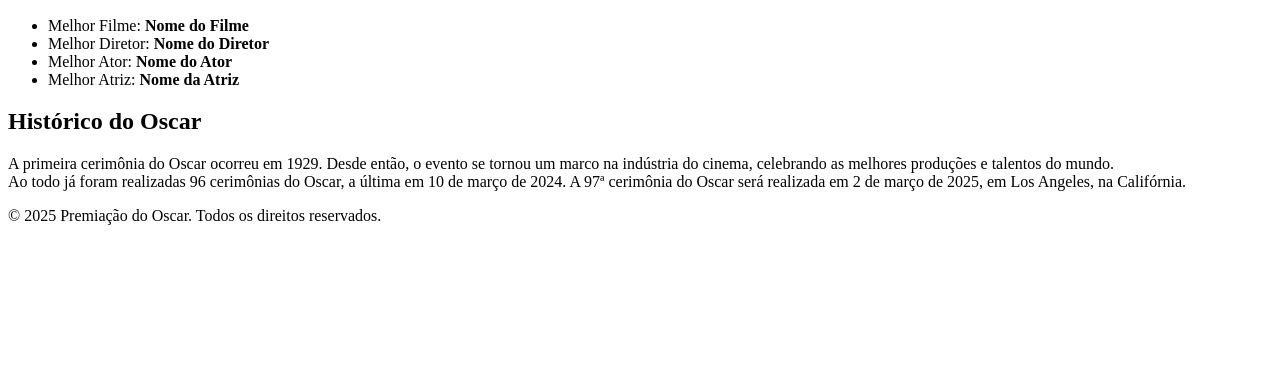
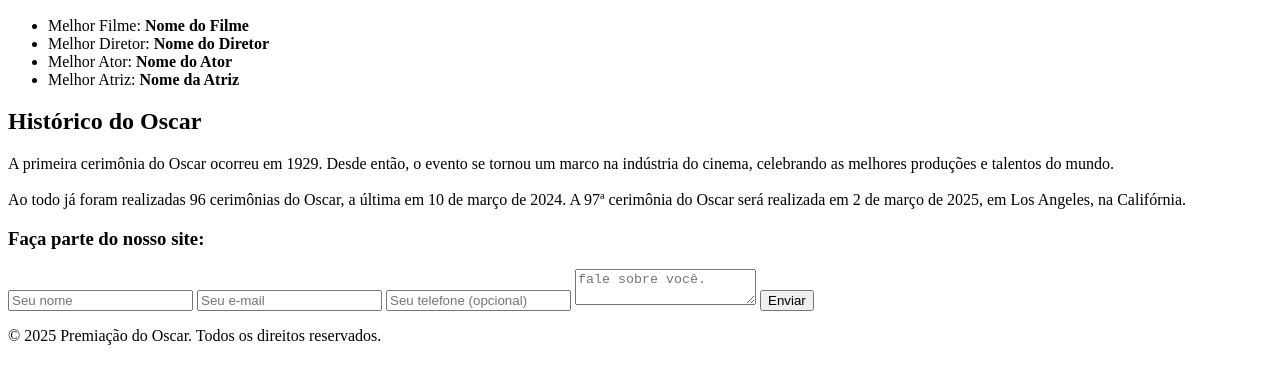
Before and after one commit to carmelolucass/Oscar, a plain HTML site: page Oscar.html in a window 1280 px wide. Shown: the part 321-702 px from the top of the page. Drawn offline with Linux system fonts and the light colour scheme.

Commit message:
Update Oscar.html

```diff
--- a/Oscar.html
+++ b/Oscar.html
@@ -31,7 +31,7 @@
     </section>
 
     <section id="indicados">
-        <h2>Indicados 2025</h2>
+    <h2>Indicados 2025</h2>
         <ul>
             <li>Melhor Filme: <strong>Nome do Filme</strong></li>
             <li>Melhor Diretor: <strong>Nome do Diretor</strong></li>
@@ -44,10 +44,19 @@
         <h2>Histórico do Oscar</h2>
         <p>
             A primeira cerimônia do Oscar ocorreu em 1929. Desde então, o evento se tornou um marco na indústria do cinema,
-            celebrando as melhores produções e talentos do mundo.
+            celebrando as melhores produções e talentos do mundo. <br>
             <br>Ao todo já foram realizadas 96 cerimônias do Oscar, a última em 10 de março de 2024. A 97ª cerimônia do Oscar será realizada em 2 de março de 2025, em Los Angeles, na Califórnia. </br>
         </p>
-
+    </section>
+    <section id="formulario">
+<h3>Faça parte do nosso site:</h3>
+<form>
+    <input type="text" placeholder="Seu nome" required/>
+    <input type="Email" placeholder="Seu e-mail"required />
+    <input type="tell" placeholder="Seu telefone (opcional)" />
+    <textarea placeholder="fale sobre você." required></textarea> <!--caixa para escrever mensagem -->
+    <button type="submit">Enviar</button>
+</form>
     </section>
 
     <footer>
```
